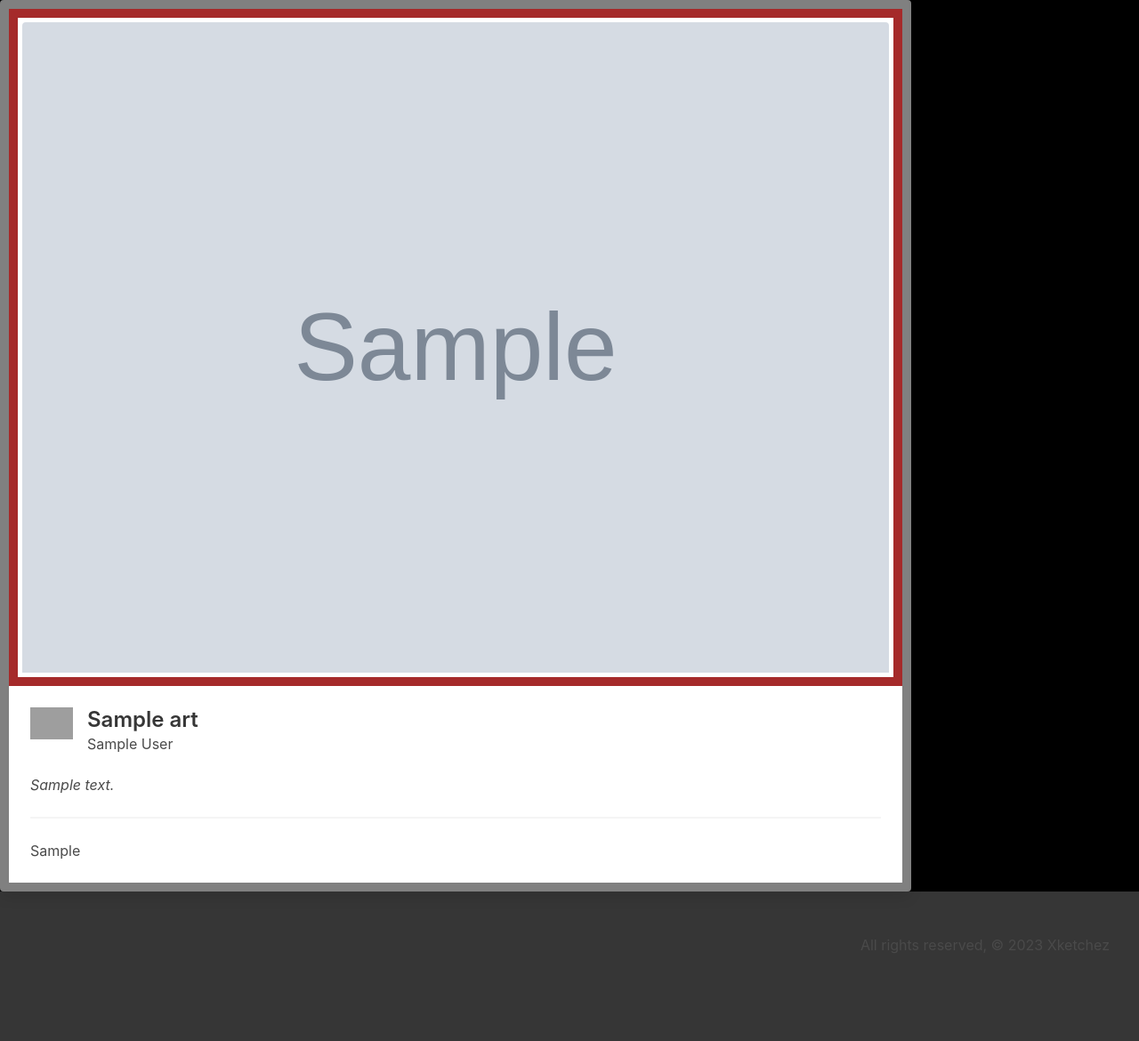
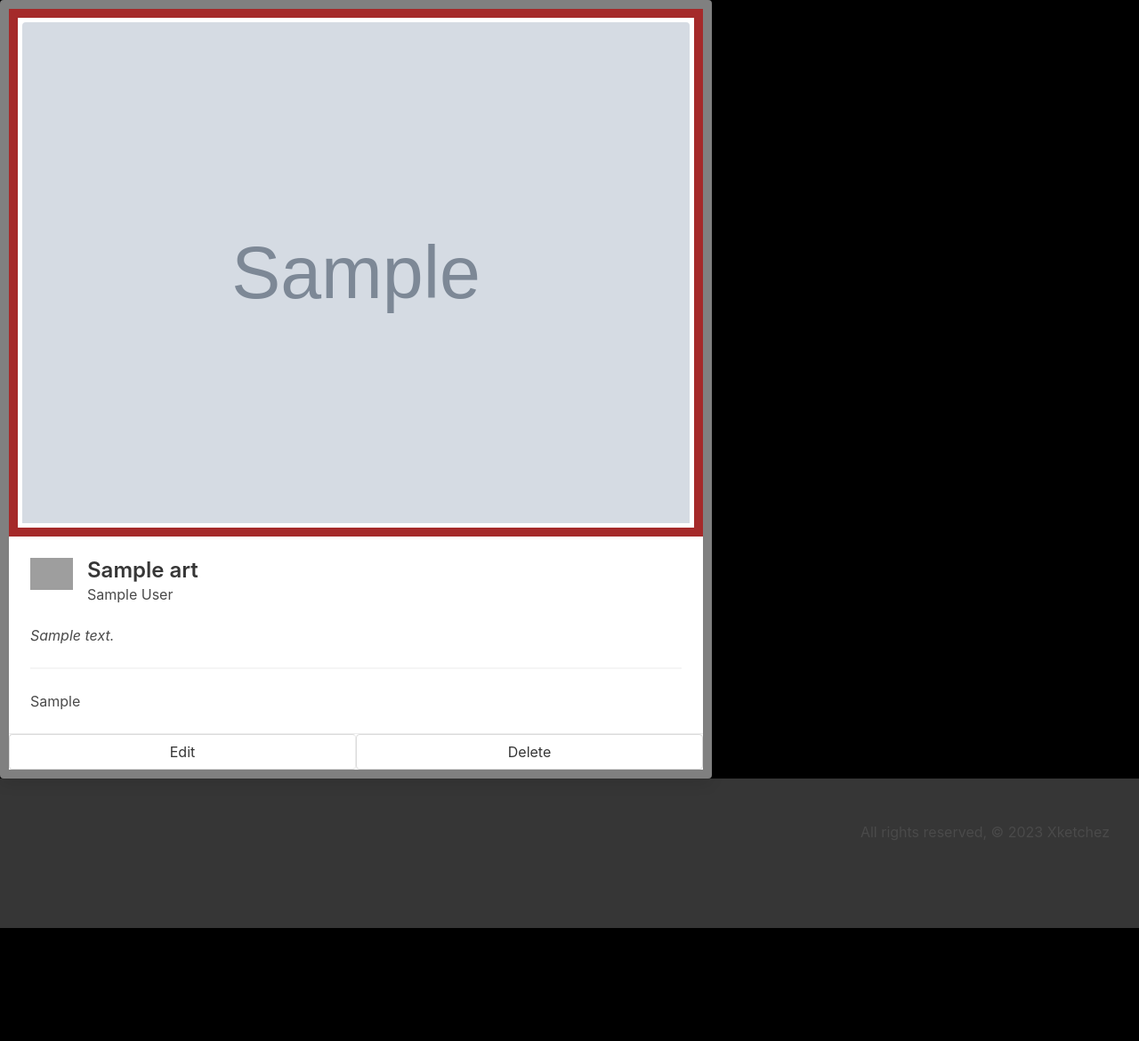
Before and after one commit to AlexMcBex/Xketchez, a Django app: page /arts/1 in a window 1280 px wide. Shown: the part 88-1258 px from the top of the page at 89% size. After the commit the page ends 1131 px from the top, so only its background shows below. Run offline with Django 4.2, Linux system fonts and the light colour scheme; tables that the repository leaves empty hold one stand-in row (values such as "Sample post"); grey boxes marked "Sample" are stand-in pictures; grey boxes are pictures that could not be loaded.

Commit message:
users can create, modify and delete arts

```diff
--- a/main_app/static/css/style.css
+++ b/main_app/static/css/style.css
@@ -15,9 +15,10 @@ body {
 .card-index{
     max-width: 400px;
     border: 10px solid gray;
+    margin: 10px;
 }
 .card-detail{
-    max-width: 80%;
+    max-width: 800px;
     border: 10px solid gray;
 }
 
--- a/main_app/templates/arts/detail.html
+++ b/main_app/templates/arts/detail.html
@@ -27,5 +27,9 @@
       <br>
     </div>
   </div>
+  <div class="card-footer">
+    <a href="{% url 'arts_update' art.id %}" class="button card-footer-item">Edit</a>
+    <a href="{% url 'arts_delete' art.id %}" class="button card-footer-item">Delete</a>
+</div>
 </div>
 {% endblock %}
--- a/main_app/urls.py
+++ b/main_app/urls.py
@@ -11,5 +11,7 @@ urlpatterns = [
     # arts paths
     path('arts/', views.arts_index, name='index'),
     path('arts/create', views.ArtCreate.as_view(), name='art_create'),
+    path('arts/<int:pk>/update/', views.ArtUpdate.as_view(), name='arts_update'),
+    path('arts/<int:pk>/delete/', views.ArtDelete.as_view(), name='arts_delete'),
     path('arts/<int:art_id>', views.arts_detail, name='detail'),
 ]
--- a/main_app/views.py
+++ b/main_app/views.py
@@ -1,5 +1,5 @@
 from django.shortcuts import render
-from django.views.generic.edit import CreateView
+from django.views.generic.edit import CreateView, UpdateView, DeleteView
 from .models import Art
 
 # arts = [
@@ -26,3 +26,11 @@ def arts_detail(req, art_id):
 class ArtCreate(CreateView):
     model = Art
     fields = '__all__'
+
+class ArtUpdate(UpdateView):
+    model = Art
+    fields = ['title', 'method', 'comment', 'description']
+
+class ArtDelete(DeleteView):
+    model = Art
+    success_url = '/arts/'
```
Also changed, not shown: main_app/templates/main_app/art_confirm_delete.html (added, +12 -0 lines), main_app/templates/main_app/art_form.html (+6 -2 lines).
